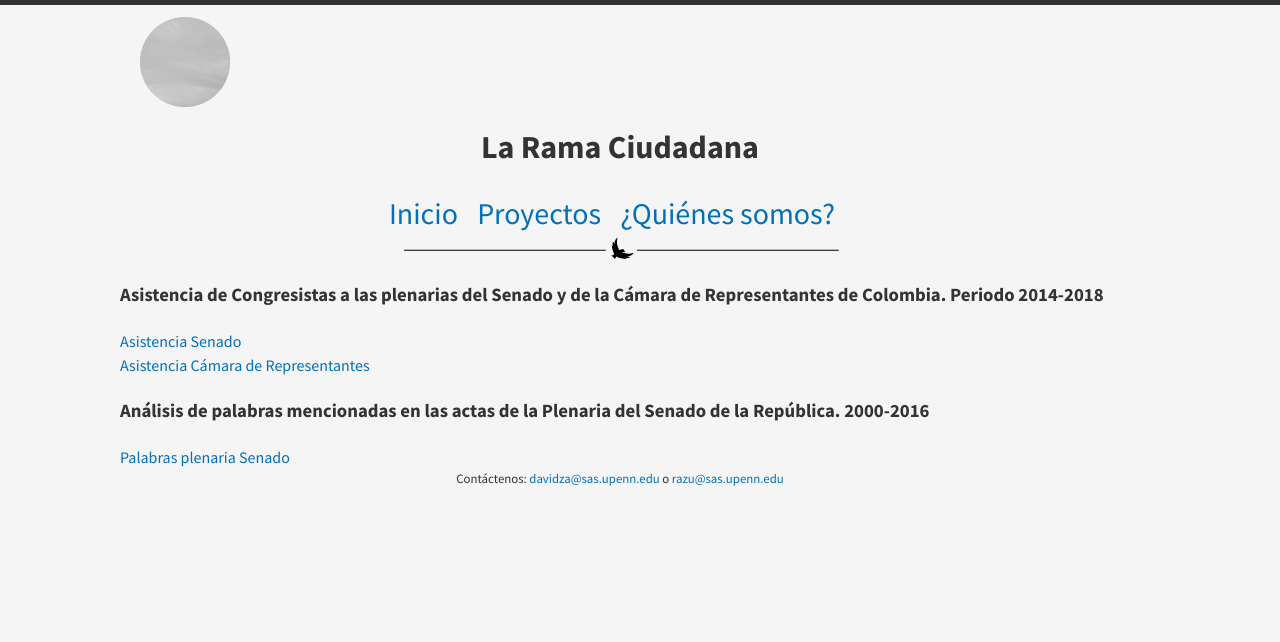
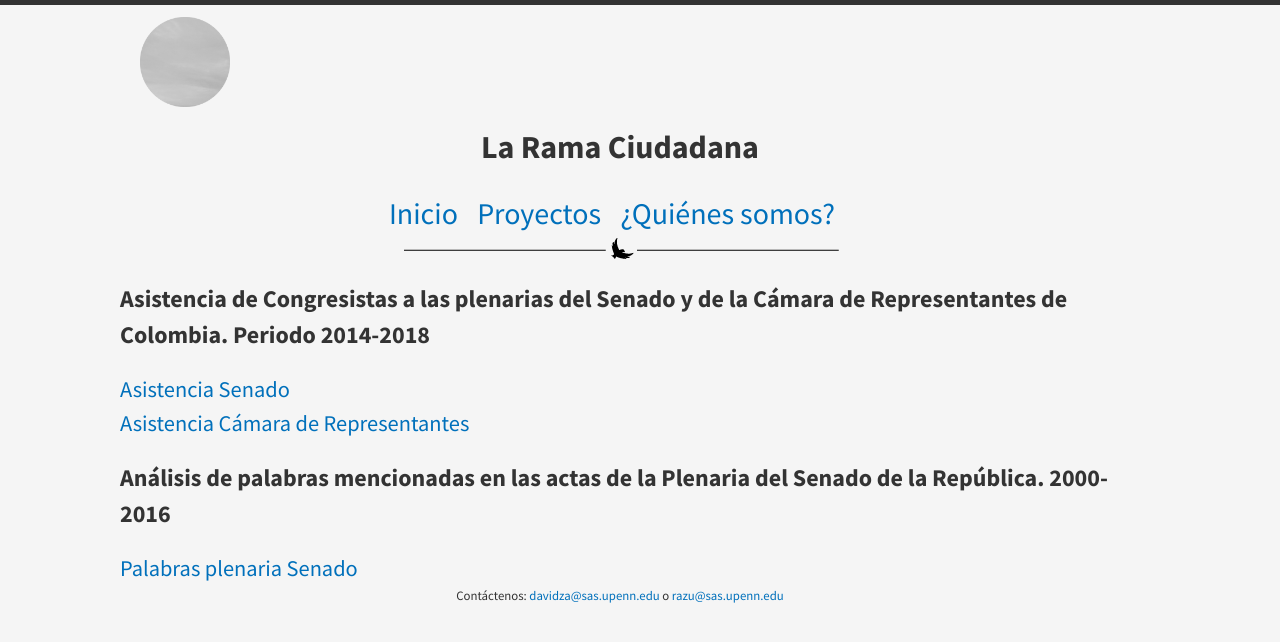
Before and after one commit to attemptconsult/attemptconsult.github.io, a Jekyll site: the page built from proyectos.html, in a window 1280 px wide. Shown: the top 642 px of the page. Built offline with Jekyll 4.4.1, drawn with Linux system fonts in a browser that asks for light colours; nearby versions of some CDN libraries; Markdown is read by kramdown in place of the engine named in the settings.

Commit message:
proyetos format

```diff
--- a/proyectos.html
+++ b/proyectos.html
@@ -2,24 +2,24 @@
 layout: default
 ---
 
-<h3> Asistencia de Congresistas a las plenarias del Senado y de la Cámara de Representantes de Colombia. Periodo 2014-2018</h3>
+<h2> Asistencia de Congresistas a las plenarias del Senado y de la Cámara de Representantes de Colombia. Periodo 2014-2018</h2>
 
 
         <section id="downloads" class="clearfix">
-          <a href="{{site.baseurl}}/asistencia.html" id="view-on-github" class="button"><span>Asistencia Senado</span></a>
+          <a href="{{site.baseurl}}/asistencia.html" id="view-on-github" class="button"><span style="font-size:140%;">Asistencia Senado</span></a>
         </section>
 
         <section id="downloads" class="clearfix">
-          <a href="{{site.baseurl}}/asistenciacamara.html" id="view-on-github" class="button"><span>Asistencia Cámara de Representantes</span></a>
+          <a href="{{site.baseurl}}/asistenciacamara.html" id="view-on-github" class="button"><span  style="font-size:140%;">Asistencia Cámara de Representantes</span></a>
         </section>
 
         <p> </p>
 
-        <h3> Análisis de palabras mencionadas en las actas de la Plenaria del Senado de la República. 2000-2016</h3>
+        <h2> Análisis de palabras mencionadas en las actas de la Plenaria del Senado de la República. 2000-2016</h2>
 
 
 
         <section id="downloads" class="clearfix">
-          <a href="{{site.baseurl}}/congreso.html" id="view-on-github" class="button"><span>Palabras plenaria Senado</span></a>
+          <a href="{{site.baseurl}}/congreso.html" id="view-on-github" class="button"><span style="font-size:140%;">Palabras plenaria Senado</span></a>
 
         </section>
```
